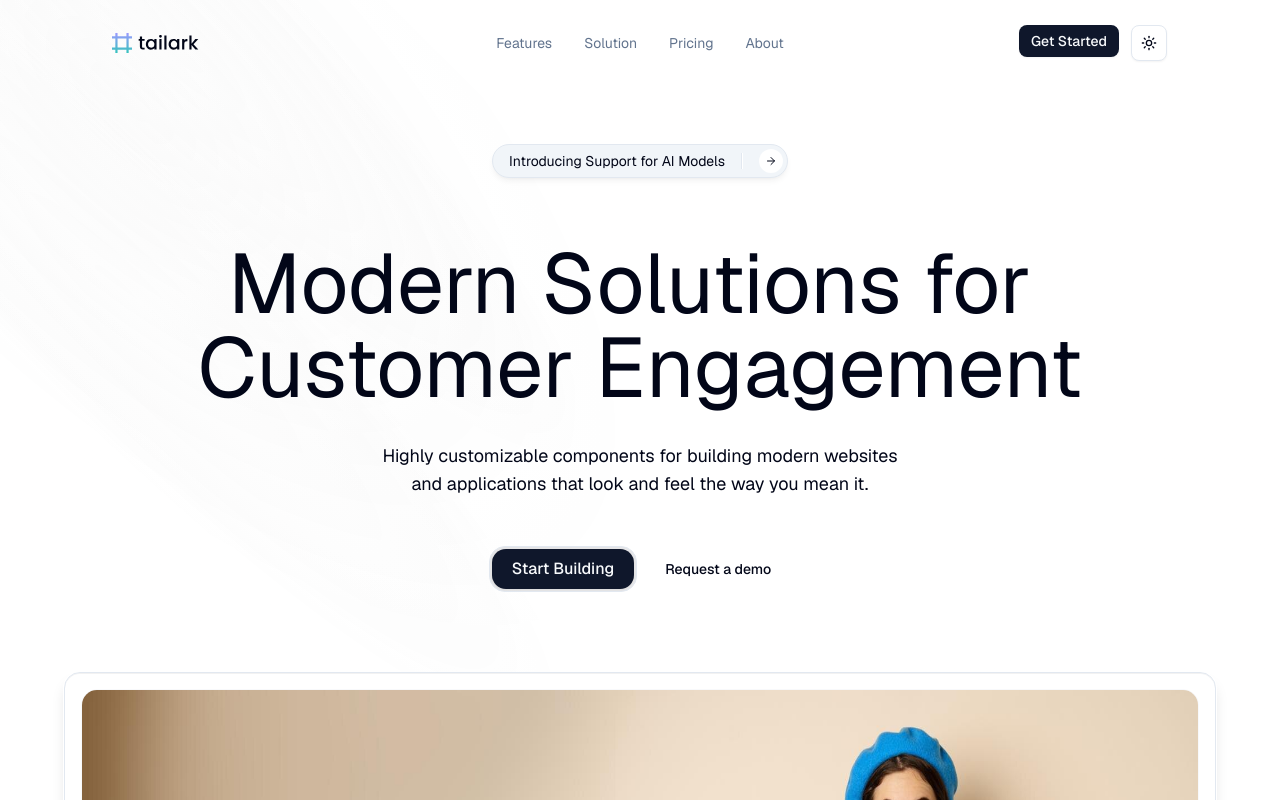
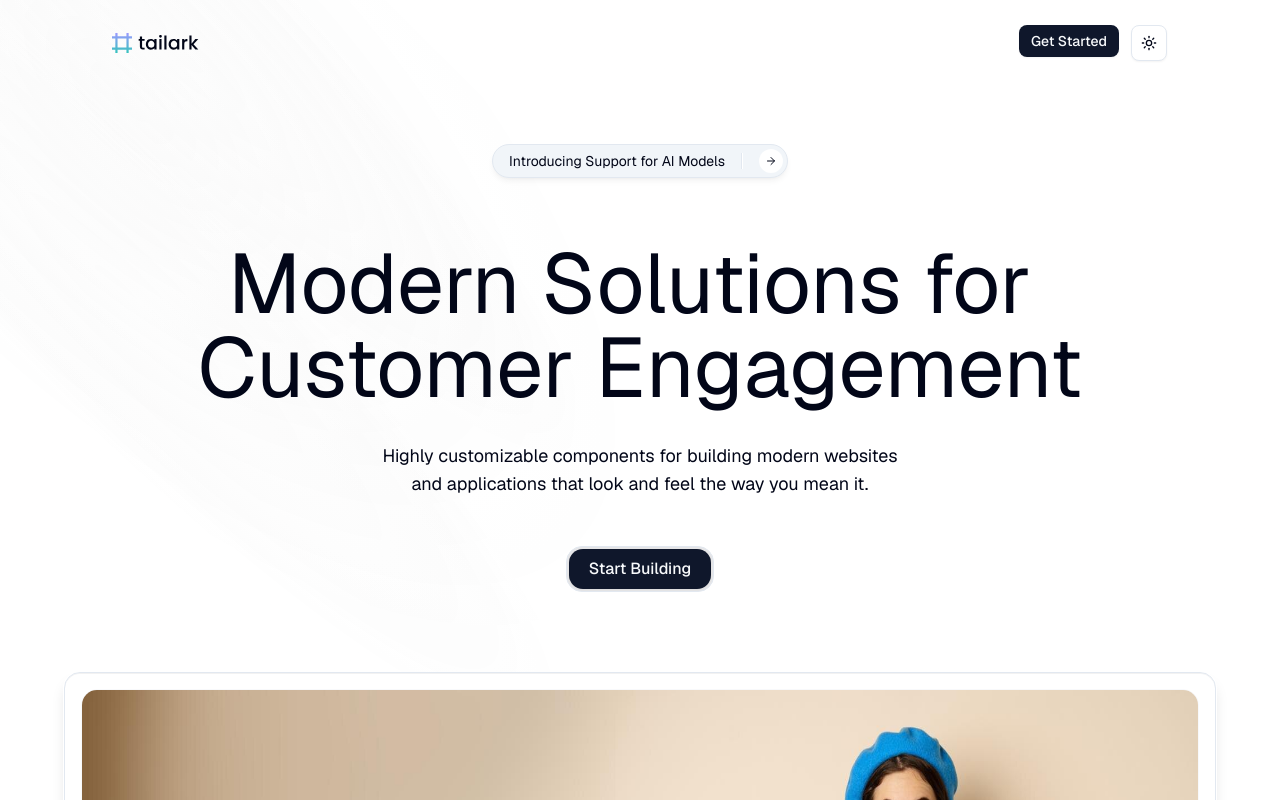
Before and after one commit to Ankur02Sarkar/Credible, a Next.js app: page / in a window 1280 px wide. Shown: the top 800 px of the page. Built offline with nearby package versions, Linux system fonts and the light colour scheme.

Commit message:
bimoe format

```diff
--- a/src/components/header.tsx
+++ b/src/components/header.tsx
@@ -59,7 +59,7 @@ export const HeroHeader = () => {
 						</div>
 
 						<div className="absolute inset-0 m-auto hidden size-fit lg:block">
-              <ul className="flex gap-8 text-sm">
+							{/* <ul className="flex gap-8 text-sm">
                 {menuItems.map((item, index) => (
                   <li key={index}>
                     <Link
@@ -70,7 +70,7 @@ export const HeroHeader = () => {
                     </Link>
                   </li>
                 ))}
-              </ul>
+              </ul> */}
 						</div>
 
 						<div className="mb-6 in-data-[state=active]:block hidden w-full flex-wrap items-center justify-end space-y-8 rounded-3xl border bg-background p-6 shadow-2xl shadow-zinc-300/20 md:flex-nowrap lg:m-0 lg:flex lg:in-data-[state=active]:flex lg:w-fit lg:gap-6 lg:space-y-0 lg:border-transparent lg:bg-transparent lg:p-0 lg:shadow-none dark:shadow-none dark:lg:bg-transparent">
@@ -94,7 +94,7 @@ export const HeroHeader = () => {
 									size="sm"
 									className={cn(isScrolled ? "lg:inline-flex" : "")}
 								>
-                  <Link href="#">
+									<Link href="/home">
 										<span>Get Started</span>
 									</Link>
 								</Button>
--- a/src/components/hero-section.tsx
+++ b/src/components/hero-section.tsx
@@ -2,14 +2,14 @@ import { ArrowRight, ChevronRight } from "lucide-react";
 import Image from "next/image";
 import Link from "next/link";
 import React from "react";
+import AXISLogo from "~/assets/banks/axis.png";
+import BOBLogo from "~/assets/banks/bob.png";
+import IDFCLogo from "~/assets/banks/idfc.png";
+import SBILogo from "~/assets/banks/sbi.png";
 import { AnimatedGroup } from "~/components/ui/animated-group";
 import { Button } from "~/components/ui/button";
 import { TextEffect } from "~/components/ui/text-effect";
 import { HeroHeader } from "./header";
-import SBILogo from "~/assets/banks/sbi.png";
-import BOBLogo from "~/assets/banks/bob.png";
-import IDFCLogo from "~/assets/banks/idfc.png";
-import AXISLogo from "~/assets/banks/axis.png";
 
 const transitionVariants = {
 	item: {
@@ -86,7 +86,7 @@ export default function HeroSection() {
 							<div className="text-center sm:mx-auto lg:mt-0 lg:mr-auto">
 								<AnimatedGroup variants={transitionVariants}>
 									<Link
-                    href="#link"
+										href="/home"
 										className="group mx-auto flex w-fit items-center gap-4 rounded-full border bg-muted p-1 pl-4 shadow-md shadow-zinc-950/5 transition-colors duration-300 hover:bg-background dark:border-t-white/5 dark:shadow-zinc-950 dark:hover:border-t-border"
 									>
 										<span className="text-foreground text-sm">
@@ -150,22 +150,11 @@ export default function HeroSection() {
 											size="lg"
 											className="rounded-xl px-5 text-base"
 										>
-                      <Link href="#link">
+											<Link href="/home">
 												<span className="text-nowrap">Start Building</span>
 											</Link>
 										</Button>
 									</div>
-                  <Button
-                    key={2}
-                    asChild
-                    size="lg"
-                    variant="ghost"
-                    className="h-10.5 rounded-xl px-5"
-                  >
-                    <Link href="#link">
-                      <span className="text-nowrap">Request a demo</span>
-                    </Link>
-                  </Button>
 								</AnimatedGroup>
 							</div>
 						</div>
```
Lines whose indentation alone changed are shown as unchanged.
